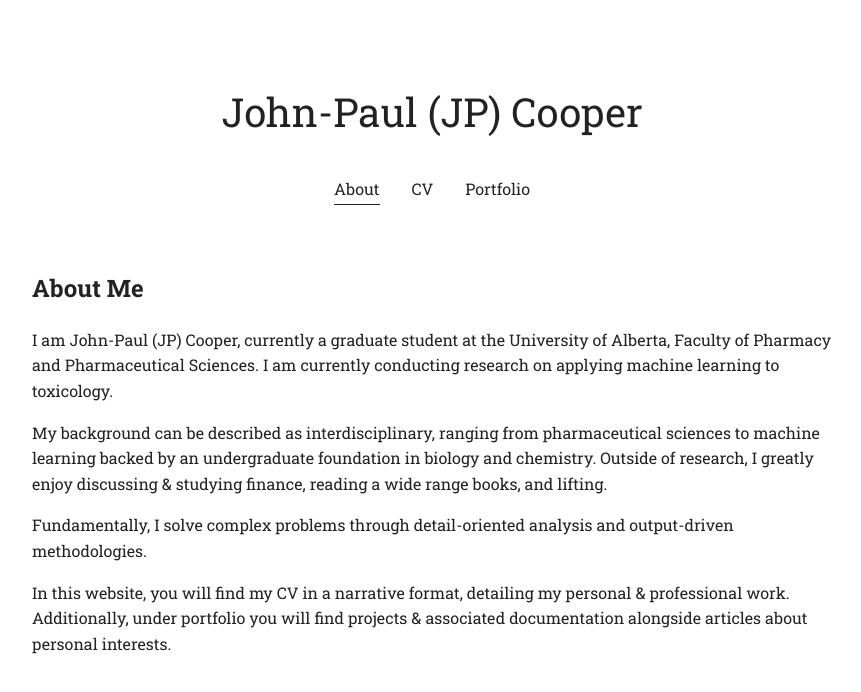
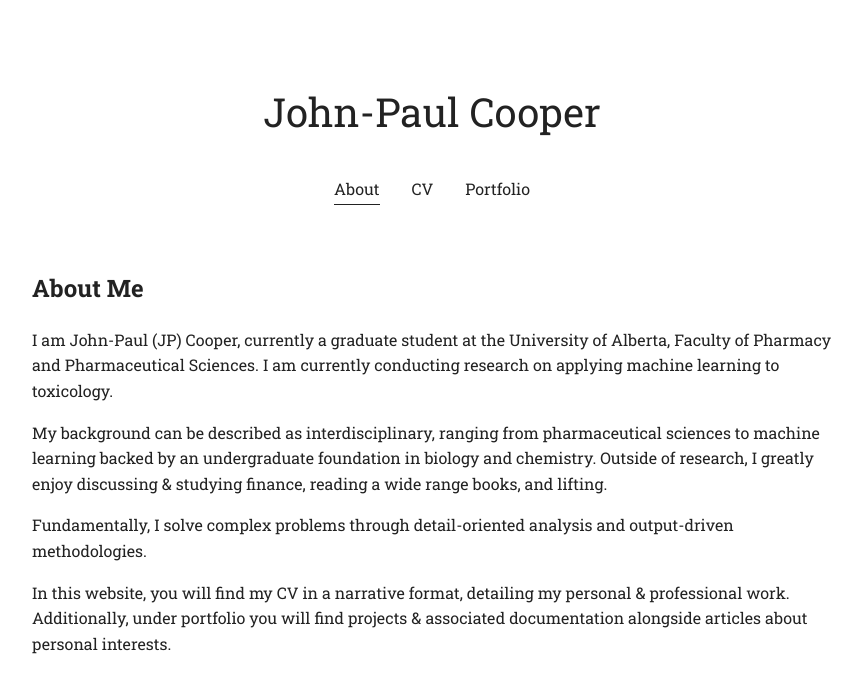
Before and after one commit to cooperjp/cooperjp.github.io, an Astro site: page / in a window 1280 px wide. Shown: the whole page, without its empty margins (208-1069 px from the left). Built offline with nearby package versions, Linux system fonts and the light colour scheme; Astro itself is replaced by a stand-in of ours.

Commit message:
edit layout

```diff
--- a/src/layouts/Layout.astro
+++ b/src/layouts/Layout.astro
@@ -90,7 +90,7 @@ const { title, currentPage } = Astro.props;
 	</head>
 	<body>
 		<header>
-			<h1>John-Paul (JP) Cooper</h1>
+			<h1>John-Paul Cooper</h1>
 			<nav>
 				<a href="/" class={currentPage === 'about' ? 'active' : ''}>
 					About
```
